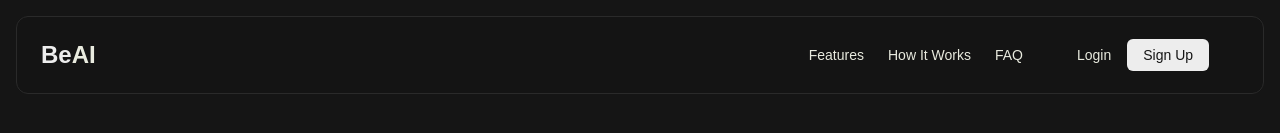
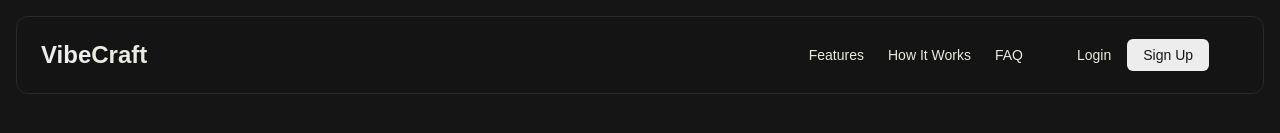
Before and after one commit to rushadaev/beai, a Next.js app: page / in a window 1280 px wide. Shown: the top 133 px of the page. Built offline with nearby package versions, Linux system fonts and the light colour scheme; no server answers.

Commit message:
feat: rename

```diff
--- a/src/app/layout.tsx
+++ b/src/app/layout.tsx
@@ -14,7 +14,7 @@ const geistMono = Geist_Mono({
 });
 
 export const metadata: Metadata = {
-  title: "BeAI - AI Agent Generator",
+  title: "VibeCraft - AI Agent Generator",
   description: "Create custom AI agents for your website or Telegram bot",
 };
 
--- a/src/components/landing/Faq.tsx
+++ b/src/components/landing/Faq.tsx
@@ -42,7 +42,7 @@ export default function Faq() {
       exchanges: [
         {
           user: "I don't know how to code. Can I still build a useful agent?",
-          agent: "Definitely! BeAI is designed specifically for non-technical users. The drag-and-drop interface lets you build sophisticated agents without writing a single line of code."
+          agent: "Definitely! VibeCraft is designed specifically for non-technical users. The drag-and-drop interface lets you build sophisticated agents without writing a single line of code."
         },
         {
           user: "How do I test if my agent is working correctly?",
--- a/src/components/landing/Header.tsx
+++ b/src/components/landing/Header.tsx
@@ -38,7 +38,7 @@ export default function Header() {
         <div className="flex items-center justify-between px-6">
           <div className="flex items-center">
             <span className="text-2xl font-bold text-primary">
-              <span className="text-accent">Be</span>AI
+              <span className="text-accent">Vibe</span>Craft
             </span>
           </div>
           <nav className="flex items-center space-x-6">
```
